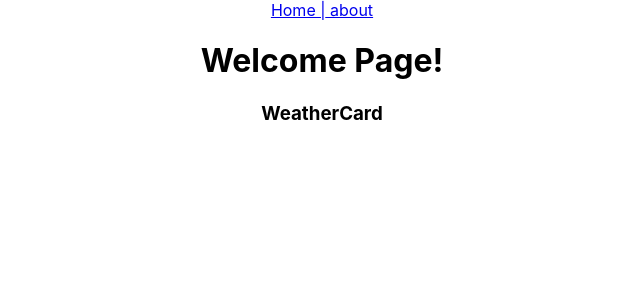
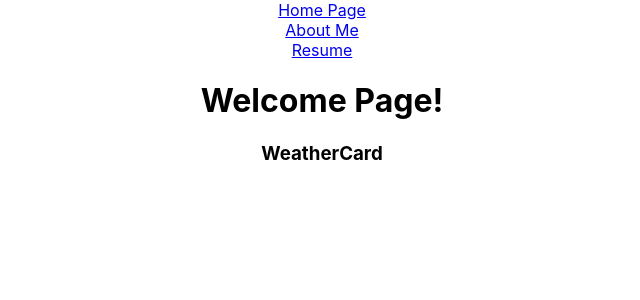
Before and after one commit to cburgee/cburgee.github.io, a React (Create React App) app: page / in a window 1280 px wide. Shown: the top 300 px of the page, without its empty margins (318-958 px from the left). Built offline with nearby package versions, Linux system fonts and the light colour scheme; no server answers.

Commit message:
added a resume page and embedded a viewable google doc for viewing it.

```diff
--- a/src/App.js
+++ b/src/App.js
@@ -4,6 +4,7 @@ import HomePage from "./pages/HomePage"
 import NotFound from "./pages/NotFound"
 import NavBar from "./components/NavBar"
 import AboutMePage from "./pages/AboutMePage"
+import ResumePage from "./pages/ResumePage"
 
 async function getMeSomeData() {
   const dallasLatitude = 32.78
@@ -22,6 +23,7 @@ function App() {
       <Routes>
         <Route path="/" element={<HomePage />} />
         <Route path="/about" element={<AboutMePage />} />
+        <Route path="/resume" element={<ResumePage />} />
         <Route path="*" element={<NotFound />} />
       </Routes>
     </div>
--- a/src/components/NavBar.js
+++ b/src/components/NavBar.js
@@ -1,9 +1,12 @@
 import { Link } from "react-router-dom"
 export default function NavBar() {
   return (
-    <div>
-      <Link to="/">Home |</Link>
-      <Link to="/about"> about</Link>
+    <div id="NavBar">
+      <Link to="/">Home Page</Link>
+      <br />
+      <Link to="/about">About Me</Link>
+      <br />
+      <Link to="/resume">Resume</Link>
     </div>
   )
 }
--- /dev/null
+++ b/src/components/Resume.js
@@ -0,0 +1,10 @@
+import styles from "./Resume.module.css"
+export default function Resume() {
+  const resumeURL =
+    "https://docs.google.com/document/d/1sEVOKLS1128_-E1f7M_PWXptr43mJDR1dzPPvRDVDek/edit?usp=sharing"
+  return (
+    <div className={styles.resume}>
+      <iframe className={styles.content} src={resumeURL}></iframe>
+    </div>
+  )
+}
--- /dev/null
+++ b/src/components/Resume.module.css
@@ -0,0 +1,12 @@
+.content {
+  position: relative;
+  height: 100%;
+  width: 85%;
+}
+
+.resume {
+  position: relative;
+  height: 90vh;
+  width: 100%;
+  margin: 50px;
+}
--- /dev/null
+++ b/src/pages/ResumePage.js
@@ -0,0 +1,5 @@
+import Resume from "../components/Resume"
+import styles from "./ResumePage.module.css"
+export default function ResumePage() {
+  return <Resume className={styles.content} />
+}
--- /dev/null
+++ b/src/pages/ResumePage.module.css
@@ -0,0 +1,11 @@
+.content {
+  position: relative;
+  height: 100%;
+  width: 100%;
+}
+
+body {
+  position: relative;
+  height: 100%;
+  width: 100%;
+}
```
